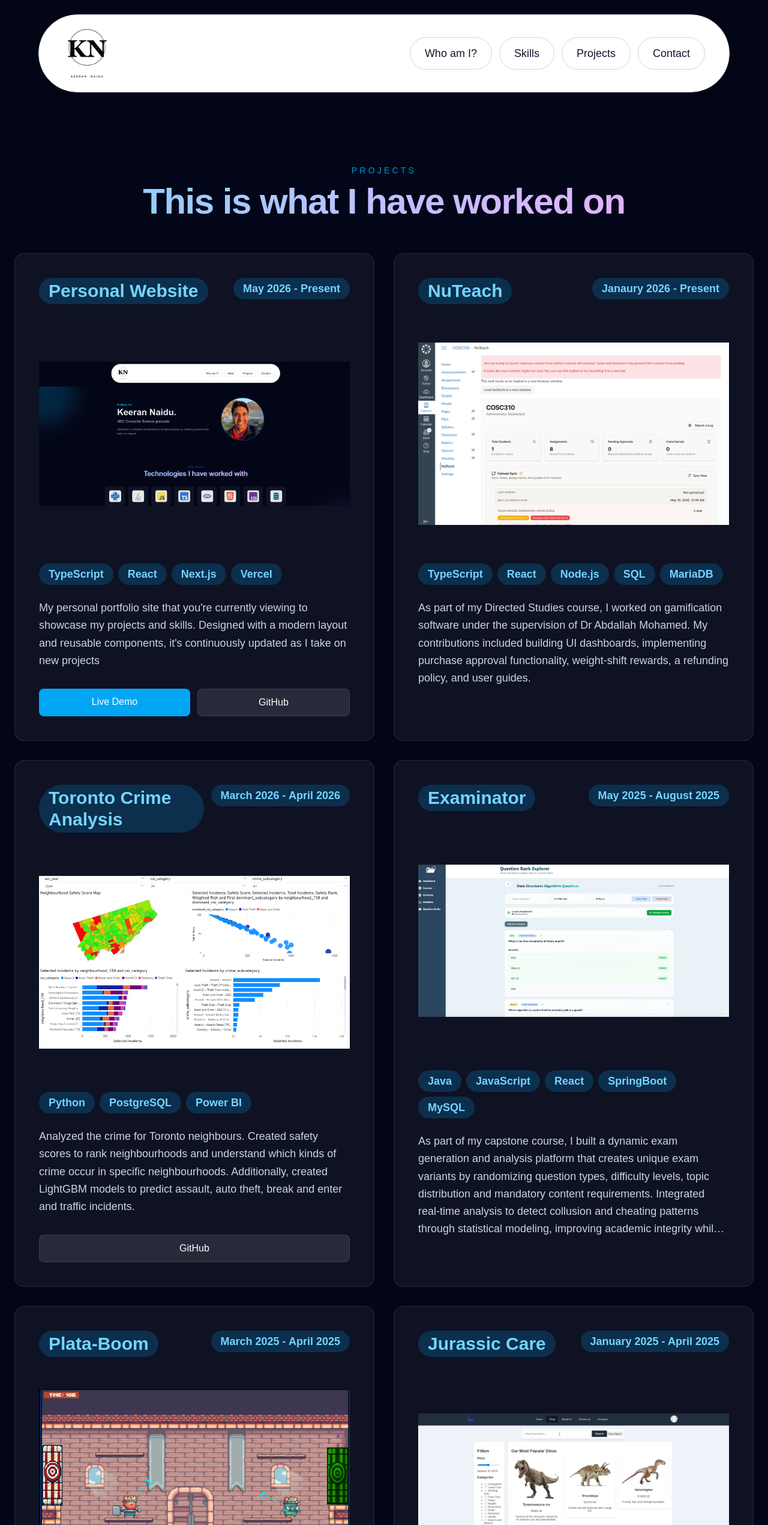
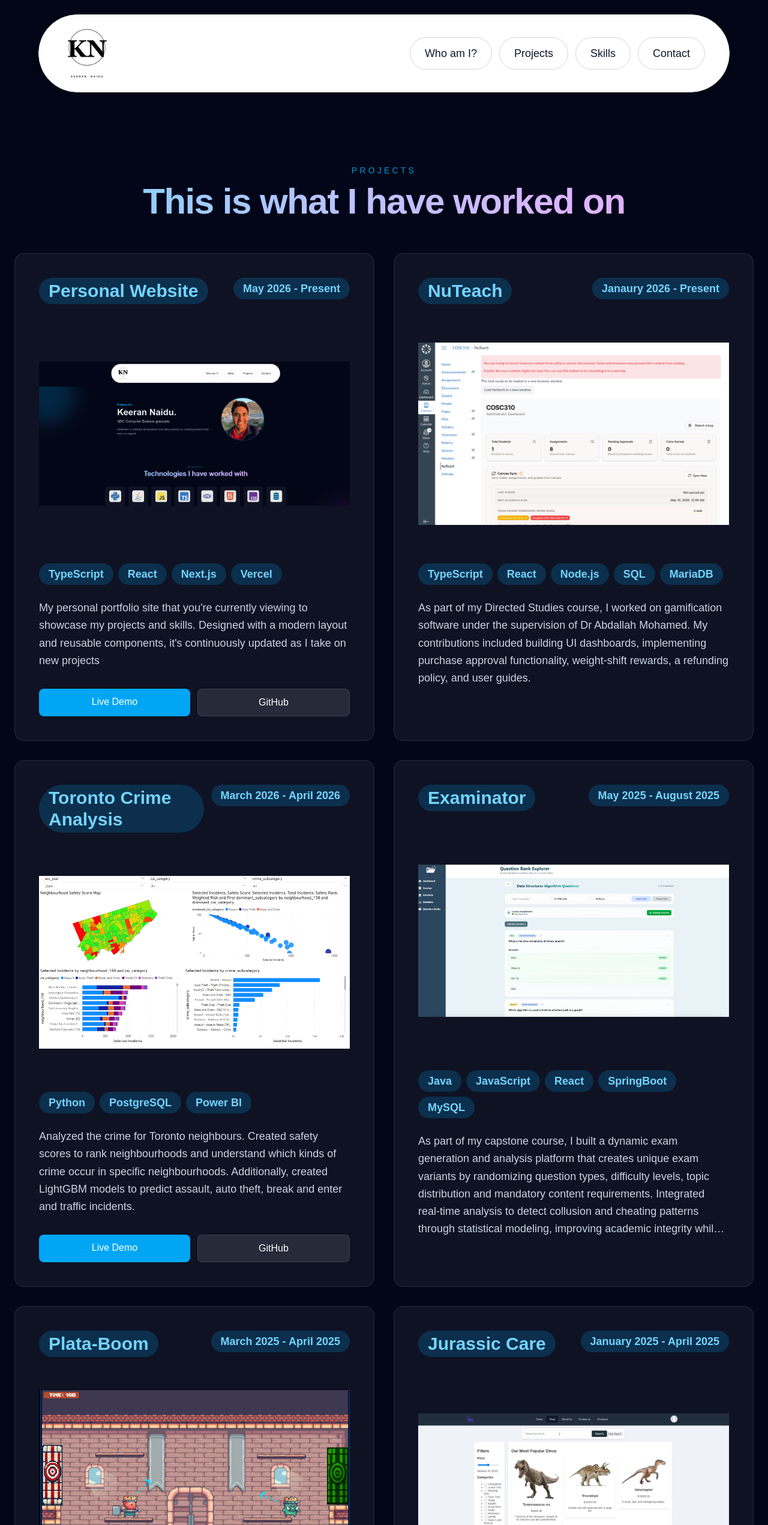
Before and after one commit to KeeranNaidu12/Website, a Next.js app in the folder my-app/: page /projects in a window 1280 px wide. Shown: the top 2542 px of the page at 60% size. Built offline with nearby package versions, Linux system fonts and the light colour scheme.

Commit message:
Added live link and changed navbar ordering

```diff
--- a/my-app/src/app/components/Navbar.tsx
+++ b/my-app/src/app/components/Navbar.tsx
@@ -13,8 +13,8 @@ export default function NavBar(){
           </a>
           <div className="flex flex-row items-center gap-1 sm:gap-2 md:gap-3">
             <a href="/" className="text-xs sm:text-sm md:text-base lg:text-lg font-medium px-2 sm:px-3 md:px-5 lg:px-6 py-1.5 sm:py-2 md:py-3 rounded-full border border-gray-300 hover:bg-gray-100 transition-colors">Who am I?</a>
+            <a href="/projects" className="text-xs sm:text-sm md:text-base lg:text-lg font-medium px-2 sm:px-3 md:px-5 lg:px-6 py-1.5 sm:py-2 md:py-3 rounded-full border border-gray-300 hover:bg-gray-100 transition-colors">Projects</a>
             <a href="/#skills" className="text-xs sm:text-sm md:text-base lg:text-lg font-medium px-2 sm:px-3 md:px-5 lg:px-6 py-1.5 sm:py-2 md:py-3 rounded-full border border-gray-300 hover:bg-gray-100 transition-colors">Skills</a>
-            <a href="/projects" className="text-xs sm:text-sm md:text-base lg:text-lg font-medium px-2 sm:px-3 md:px-5 lg:px-6 py-1.5 sm:py-2 md:py-3 rounded-full border border-gray-300 hover:bg-gray-100 transition-colors">Projects</a>
             <a href="/contact" className="text-xs sm:text-sm md:text-base lg:text-lg font-medium px-2 sm:px-3 md:px-5 lg:px-6 py-1.5 sm:py-2 md:py-3 rounded-full border border-gray-300 hover:bg-gray-100 transition-colors">Contact</a>
           </div>
         </nav>
--- a/my-app/src/app/projects/page.tsx
+++ b/my-app/src/app/projects/page.tsx
@@ -36,6 +36,7 @@ export default function Projects() {
                 description="Analyzed the crime for Toronto neighbours. Created safety scores to rank neighbourhoods and understand which kinds of crime occur in specific neighbourhoods. Additionally, created LightGBM models to predict assault, auto theft, break and enter and traffic incidents. "
                 date="March 2026 - April 2026"
                 github="https://github.com/KeeranNaidu12/CrimeAnalysis.git"
+                link="https://victorious-flower-0fa5e4b10.2.azurestaticapps.net"
                 tech={["Python", "PostgreSQL", "Power BI"]}
               />
               <Project
```
Also changed, not shown: 1 other file (tests, documents, lock files or other folders).
